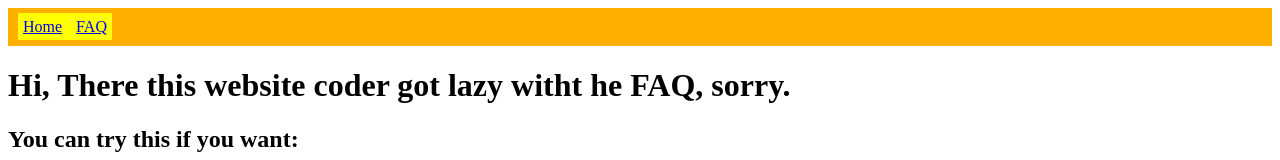
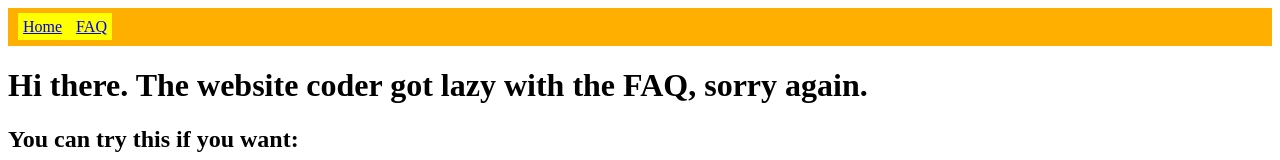
Before and after one commit to LeopardPeople/LeopardPeople.github.io, a plain HTML site: page index2.html in a window 1280 px wide. Shown: the top 160 px of the page. Drawn offline with Linux system fonts and the light colour scheme.

Commit message:
Aedan is a grammer cjecker

```diff
--- a/index2.html
+++ b/index2.html
@@ -12,7 +12,7 @@
 <li class="navibutton"> <a href="/faq.html">FAQ</a> </li>
 </ul>
 </div>
-<h1>Hi, There this website coder got lazy witht he FAQ, sorry.</h1>
+<h1>Hi there. The website coder got lazy with the FAQ, sorry again.</h1>
 <h2>You can try this if you want:</h2>
  <iframe allowtransparency="true" width="485" height="402" src="//scratch.mit.edu/projects/embed/181081350/?autostart=false" frameborder="0" allowfullscreen></iframe>
 
```
Also changed, not shown: index.html (+1 -1 lines).
